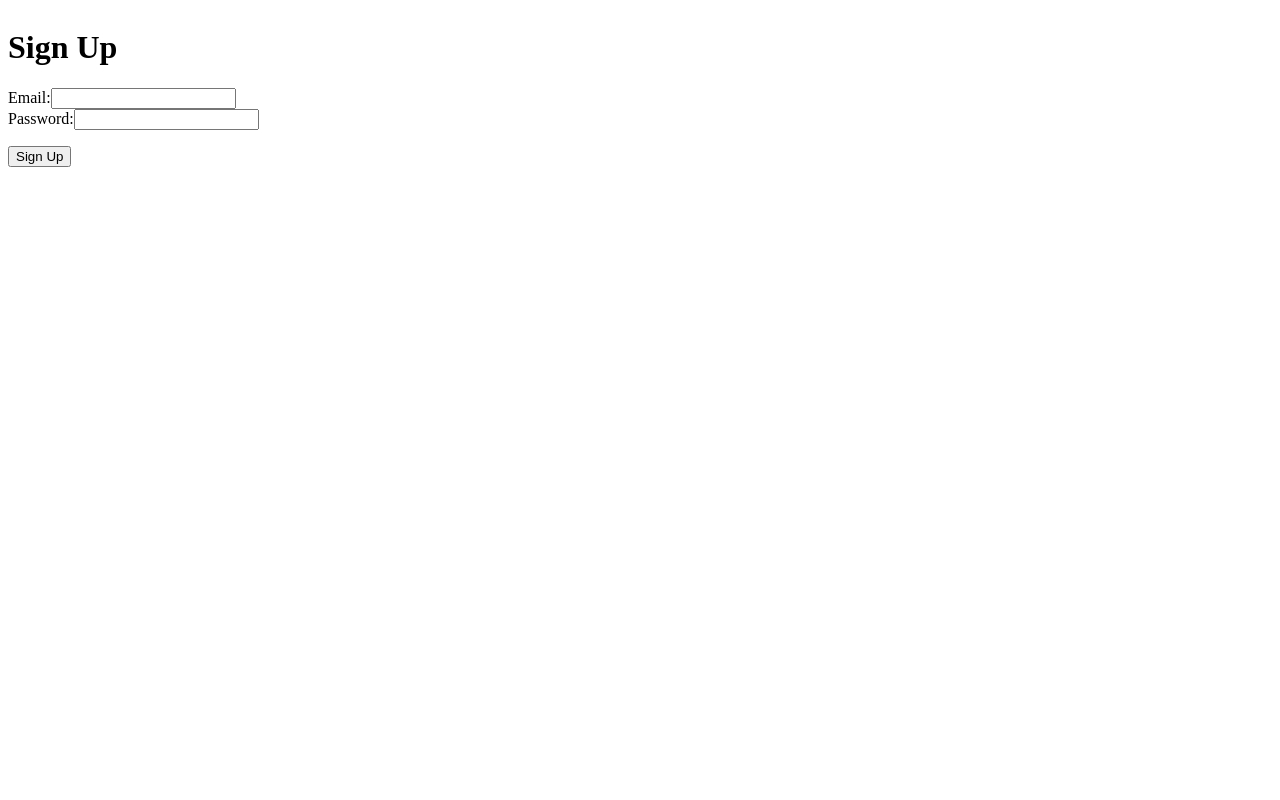
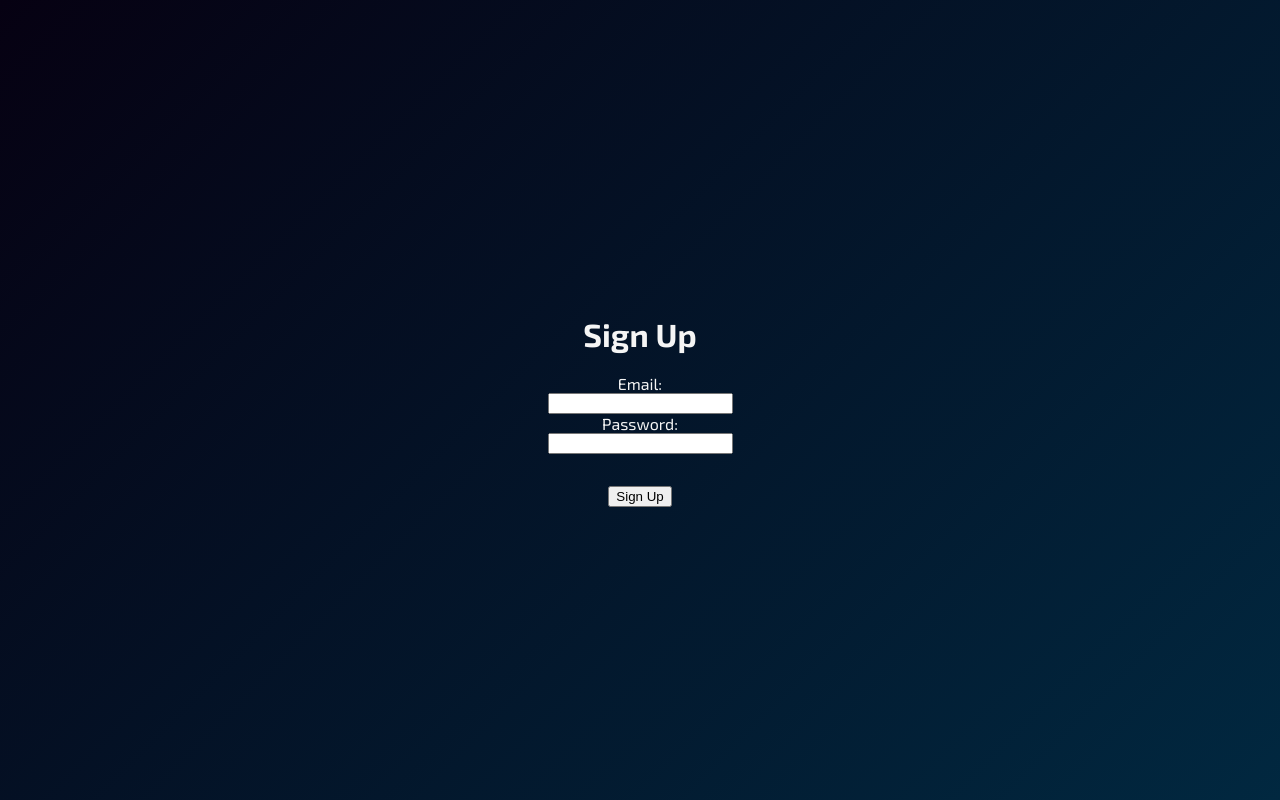
Before and after one commit to OrbicCode/Star-Dweller, a Next.js app in the folder cosmic-dashboard/: page / in a window 1280 px wide. Built offline with nearby package versions, Linux system fonts and the light colour scheme; no server answers.

Commit message:
exo 2 font added

```diff
--- a/cosmic-dashboard/src/app/globals.css
+++ b/cosmic-dashboard/src/app/globals.css
@@ -1,13 +1,17 @@
 :root {
+	--font-exo2: "Exo 2", sans-serif;
 }
 
 html,
 body {
 	max-width: 100vw;
 	overflow-x: hidden;
+	font-family: var(--font-exo2);
 }
 
 body {
+	margin: 0;
+	color: whitesmoke;
 }
 
 * {
--- a/cosmic-dashboard/src/app/layout.tsx
+++ b/cosmic-dashboard/src/app/layout.tsx
@@ -1,15 +1,11 @@
 import type { Metadata } from "next";
-import { Geist, Geist_Mono } from "next/font/google";
+import { Exo_2 } from "next/font/google";
 import "./globals.css";
 
-const geistSans = Geist({
-  variable: "--font-geist-sans",
+const exo2 = Exo_2({
 	subsets: ["latin"],
-});
-
-const geistMono = Geist_Mono({
-  variable: "--font-geist-mono",
-  subsets: ["latin"],
+	weight: ["400", "700"],
+	variable: "--font-exo2",
 });
 
 export const metadata: Metadata = {
@@ -23,8 +19,8 @@ export default function RootLayout({
 	children: React.ReactNode;
 }>) {
 	return (
-    <html lang="en">
-      <body className={`${geistSans.variable} ${geistMono.variable}`}>
+		<html lang='en'>
+			<body className={`${exo2.variable} ${exo2.variable}`}>
 				{children}
 			</body>
 		</html>
--- a/cosmic-dashboard/src/pages/signup/SignUp.module.css
+++ b/cosmic-dashboard/src/pages/signup/SignUp.module.css
@@ -1,5 +1,22 @@
+.container {
+	width: 100vw;
+	height: 100vh;
+	background: linear-gradient(135deg, #060112, #012840);
+	text-align: center;
+	place-content: center;
+}
+
+.form {
+	display: flex;
+	flex-direction: column;
+	align-items: center;
+}
+
+.form input {
+	display: block;
+}
+
 .emailInput {
-	color: red;
 }
 
 .passwordInput {
```
Lines whose indentation alone changed are shown as unchanged.
